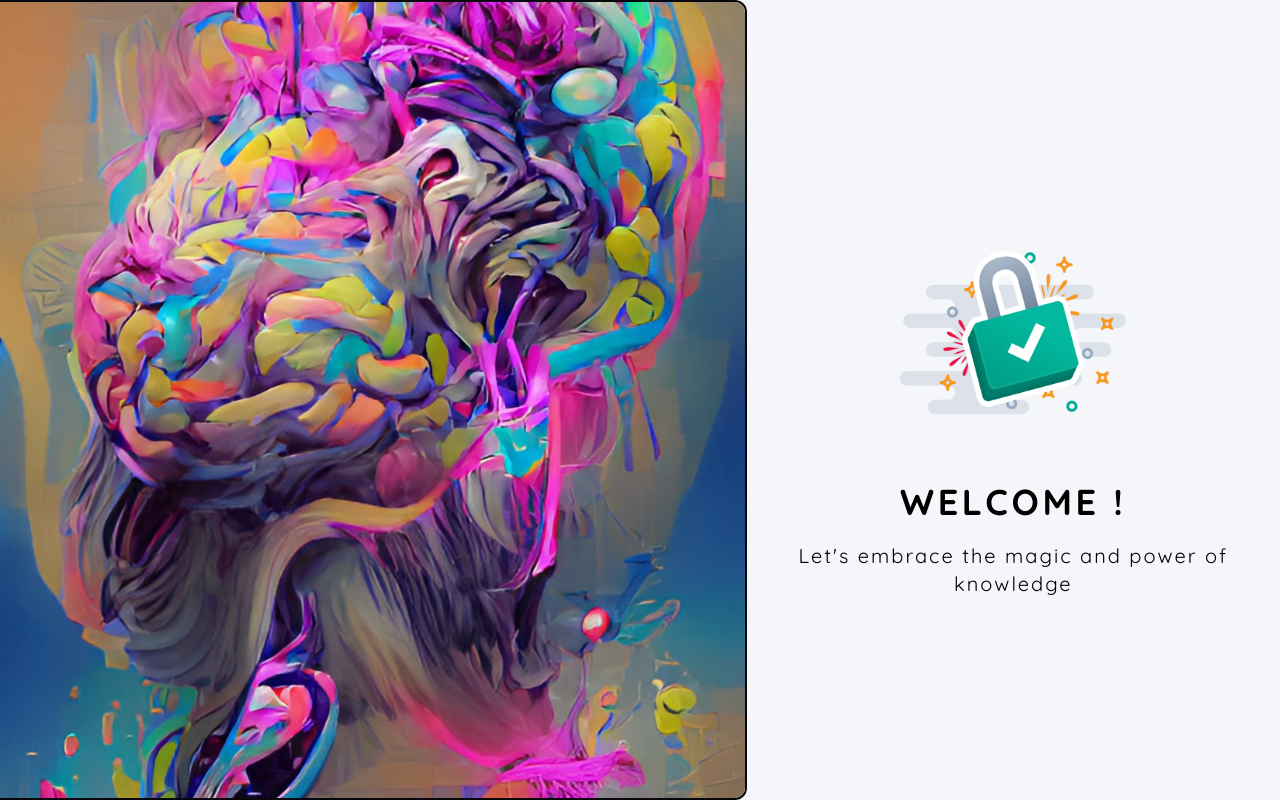
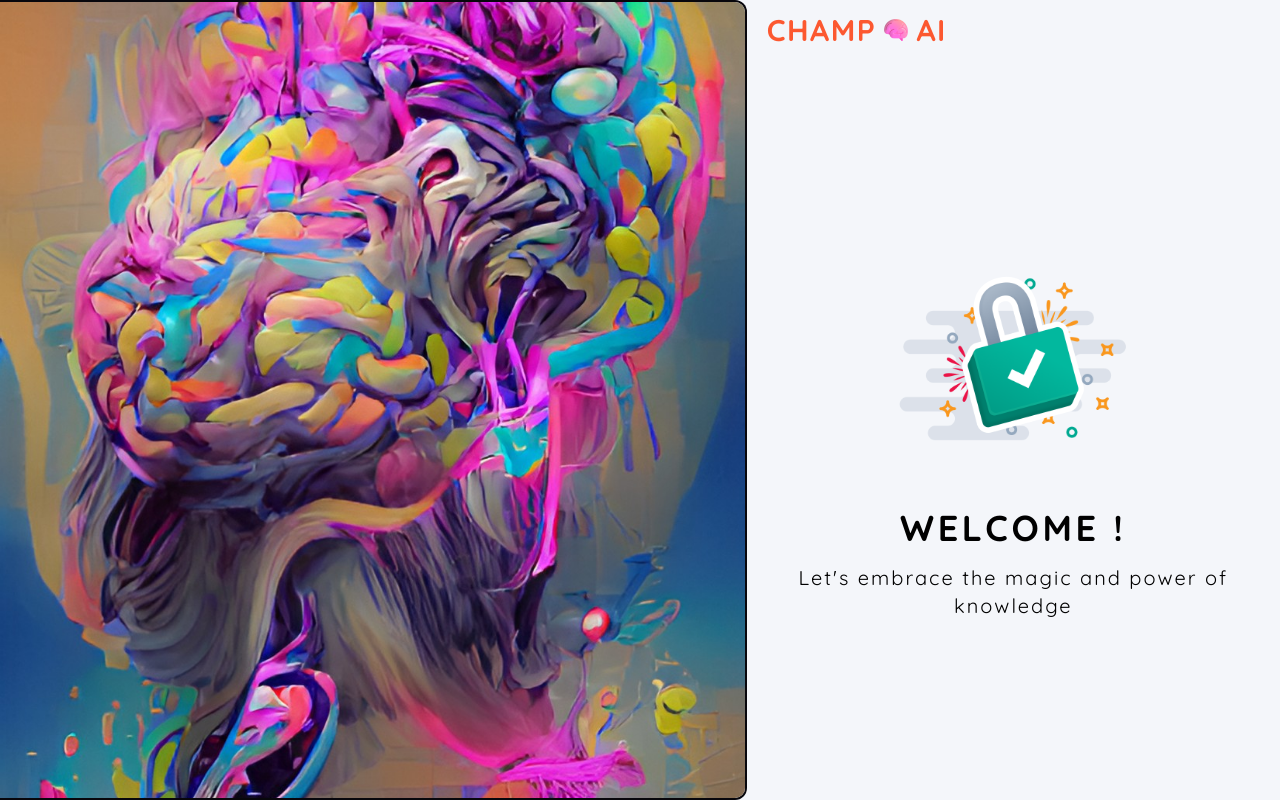
Before and after one commit to Ankan002/champ-ai-web, a Next.js app: page /login in a window 1280 px wide. Built offline with nearby package versions, Linux system fonts and the light colour scheme.

Commit message:
feat: :sparkles: add logo

```diff
--- a/app/login/page.tsx
+++ b/app/login/page.tsx
@@ -1,5 +1,6 @@
 import LoginHero from "@/assets/images/login-hero.jpg";
 import LoginKeyImage from "@/assets/images/login-key.png";
+import { Logo } from "@/components/elements";
 import Image from "next/image";
 
 const LoginPage = () => {
@@ -13,9 +14,11 @@ const LoginPage = () => {
 					alt=""
 					className="h-full w-7/12 object-cover rounded-r-xl border-r-2 border-t-2 border-b-2 border-secondary-dark lg:block hidden"
 				/>
-				<div className="flex-1 h-screen flex flex-col">
-					<div></div>
-					<div className="flex-1 w-full flex flex-col items-center justify-center p-5">
+				<div className="flex-1 h-screen flex flex-col px-5">
+					<div className="flex pt-3">
+						<Logo />
+					</div>
+					<div className="flex-1 w-full flex flex-col items-center justify-center">
 						<Image
 							src={LoginKeyImage.src}
 							height={460}
@@ -28,7 +31,7 @@ const LoginPage = () => {
 							WELCOME !
 						</h1>
 
-						<p className="text-xl font-quicksand text-center tracking-widest mt-5 lg:w-full sm:w-2/3 w-full">
+						<p className="text-xl font-quicksand text-center tracking-widest mt-4 lg:w-full sm:w-2/3 w-full">
 							{"Let's"} embrace the magic and power of knowledge
 						</p>
 					</div>
--- /dev/null
+++ b/components/elements/index.ts
@@ -0,0 +1 @@
+export * from "./logo";
--- /dev/null
+++ b/components/elements/logo/index.ts
@@ -0,0 +1 @@
+export { default as Logo } from "./logo";
--- /dev/null
+++ b/components/elements/logo/logo.tsx
@@ -0,0 +1,18 @@
+import Image from "next/image";
+import MainLogo from "@/assets/images/champ-ai-logo.png"
+
+const Logo = () => {
+    return (
+        <div className="flex items-center justify-center text-3xl font-quicksand font-bold tracking-wider text-primary-orange">
+            <span>
+                CHAMP
+            </span>
+            <Image src={MainLogo.src} height={169} width={188} className="w-6 h-6 object-contain mx-2" alt="logo" />
+            <span>
+                AI
+            </span>
+        </div>
+    )
+};
+
+export default Logo;
```
